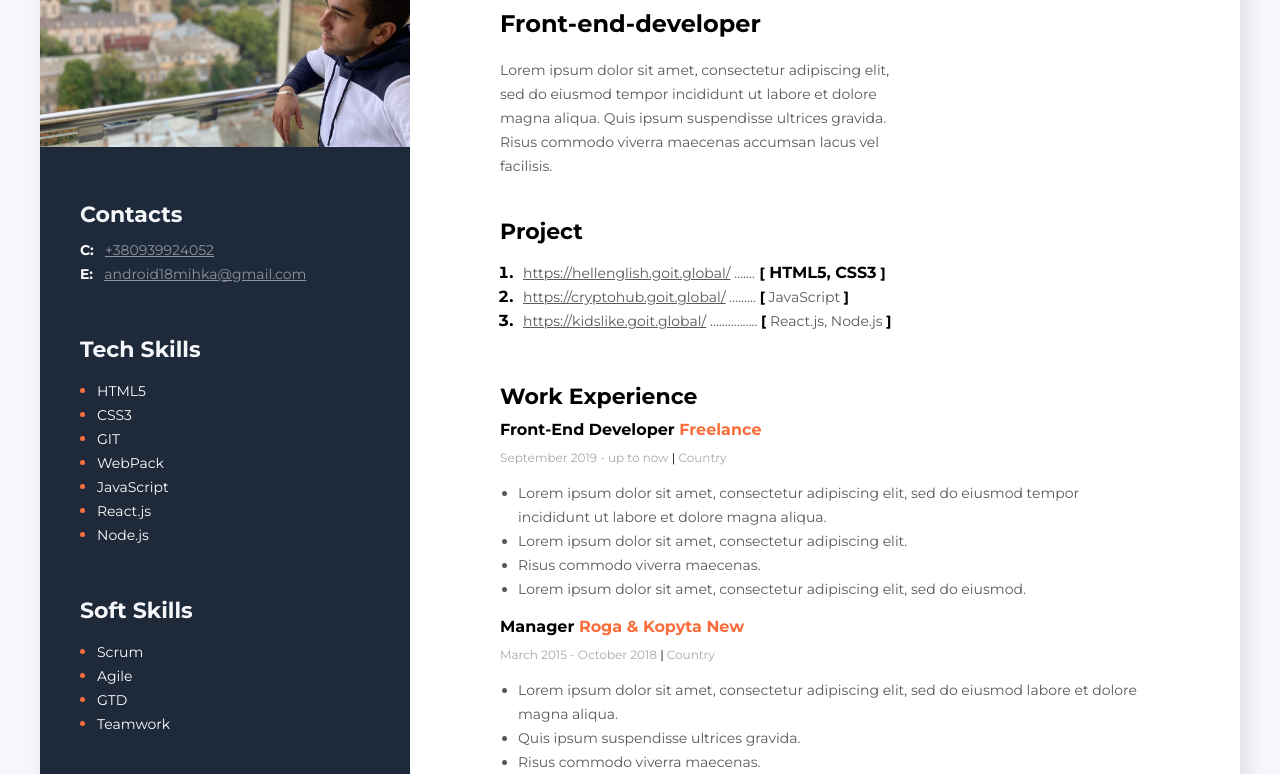
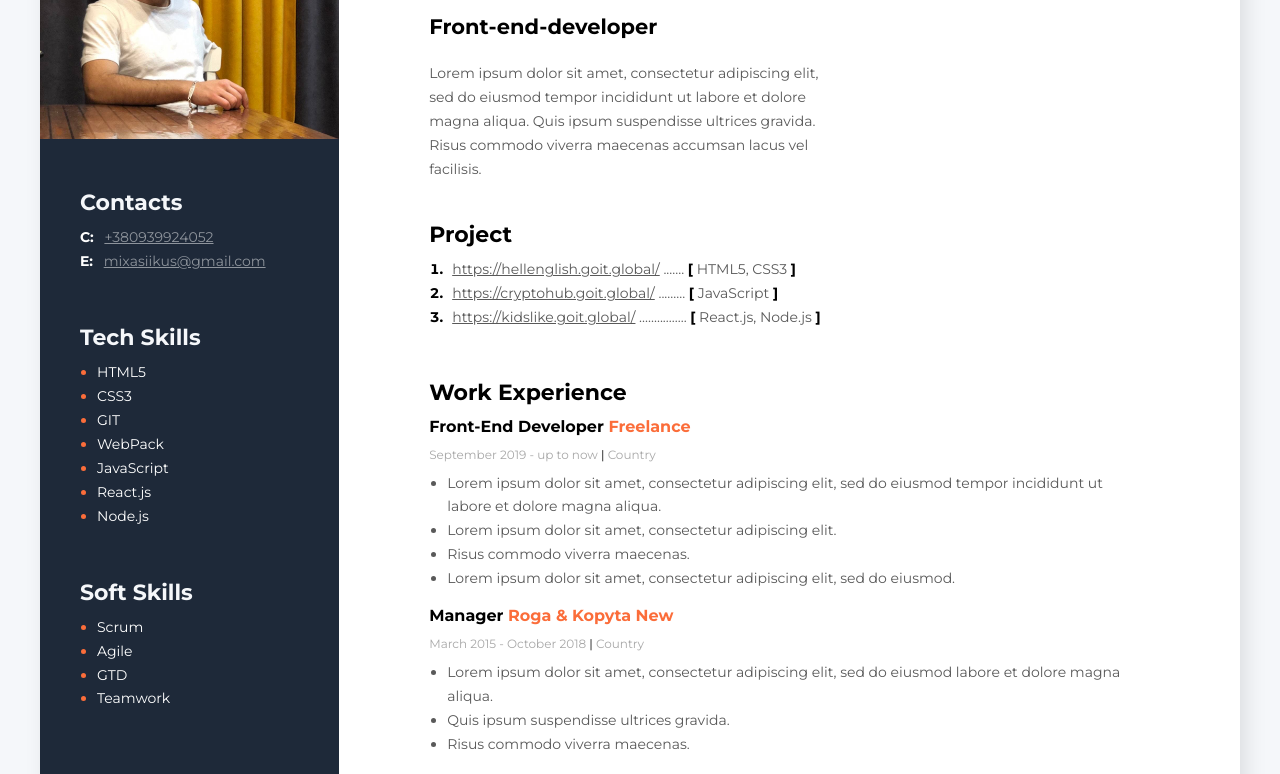
Before and after one commit to Mixasikus/my-resume, a plain HTML site: page index.html in a window 1280 px wide. Shown: the part 211-985 px from the top of the page. Drawn offline with nearby package versions, Linux system fonts and the light colour scheme.

Commit message:
добавил препроцессор sass
исправил ошибки

```diff
--- a/css/style.css
+++ b/css/style.css
@@ -1,22 +1,30 @@
+:root {
+  --primary-text-color: #595959;
+  --title-text-color: #000000;
+  --secondary-title-color: #fb6d3a;
+  --accent-color: #2196f3;
+  --primary-white-color: #ffffff;
+  --background-color-sidebar: #1e2939;
+}
+
 body {
   font-family: 'Montserrat', sans-serif;
-  background-color: #f5f7fa;
+  font-size: 14px;
+  line-height: 1.71;
 }
 
 .about-me-professhion {
-  font-style: normal;
-  font-weight: bold;
-  font-size: 14px;
-  line-height: 17px;
-  color: #000;
+  font-weight: 700;
+  line-height: 1.2;
+  color: var(--title-text-color);
   margin: 0 0 20px 0;
 }
 
-.main-container {
+.container {
   display: flex;
   flex-direction: row-reverse;
   max-width: 1200px;
-  background-color: #fff;
+  background-color: var(--primary-white-color);
   margin: 40px auto;
   box-shadow: 6px 6px 20px rgba(0, 0, 0, 0.1);
 }
@@ -24,106 +32,90 @@ body {
 /* Main content section */
 
 .main-content-title {
-  font-style: normal;
-  font-weight: bold;
+  font-weight: 700;
   font-size: 22px;
-  line-height: 27px;
-  color: #000;
+  line-height: 1.2;
+  color: var(--title-text-color);
   margin-bottom: 10px;
 }
 
-.main-content-section {
+.section {
   padding: 100px 90px;
 }
 
-/* About me section */
+/* About me  */
 
-.about-me-section {
+.about-me {
   margin: 0 0 40px 0;
 }
 
 .about-me-name {
-  font-style: normal;
-  font-weight: bold;
+  font-weight: 700;
   font-size: 45px;
-  line-height: 55px;
-  color: #000;
+  line-height: 1.22;
+  color: var(--title-text-color);
   margin: 0 0 25px 0;
 }
 
 .about-me-description {
   width: 400px;
-  font-style: normal;
-  font-weight: normal;
-  font-size: 14px;
-  line-height: 24px;
-  color: #595959;
+  font-weight: 400;
+  color: var(--primary-text-color);
 }
 
-/* My projects section */
+/* My projects  */
 
-.my-projects-section {
+.my-projects {
   margin: 0 0 50px 0;
 }
 
 .my-projects-list {
-  padding: 0 0 0 18px;
+  margin: 0 0 0 18px;
 }
 
 .my-projects-item {
-  color: #000;
-  font-weight: bold;
+  color: var(--title-text-color);
+  font-weight: 700;
 }
 
 .my-projects-link {
-  color: #595959;
-  font-style: normal;
-  font-weight: normal;
-  font-size: 14px;
-  line-height: 24px;
+  color: var(--primary-text-color);
+  font-weight: 400;
 }
 .my-projects-text {
-  color: #595959;
-  font-style: normal;
-  font-weight: normal;
-  font-size: 14px;
-  line-height: 24px;
+  color: var(--primary-text-color);
+  font-weight: 400;
   margin-left: 5px;
 }
 
 .my-projects-brecket {
-  font-style: normal;
-  font-weight: bold;
-  font-size: 14px;
-  line-height: 24px;
-  color: #000;
+  font-weight: 700;
+  color: var(--title-text-color);
 }
 
 /* My work experiense */
 
 .my-work-experiense-position {
-  font-style: normal;
-  font-weight: bold;
+  font-weight: 700;
   font-size: 16px;
-  line-height: 20px;
+  line-height: 1.25;
   margin: 0 0 10px 0;
 }
 
 .my-work-experiense-position-period {
-  font-style: normal;
-  font-weight: normal;
+  font-weight: 400;
   font-size: 12px;
-  line-height: 15px;
+  line-height: 1.25;
   color: #a8a8a8;
   margin: 0 0 10px 0;
 }
 
 .my-work-experiense-company {
-  color: #fb6d3a;
+  color: var(--secondary-title-color);
 }
 
 .my-work-experiense-divider {
-  color: #000;
+  color: var(--title-text-color);
 }
 
 .my-work-experiense-duties {
@@ -131,70 +123,59 @@ body {
 }
 
 .my-work-experiense-duty {
-  font-style: normal;
-  font-weight: normal;
-  font-size: 14px;
-  line-height: 24px;
-  color: #595959;
+  font-weight: 400;
+  color: var(--primary-text-color);
 }
 
-.my-work-experiense-company-block {
+.my-work-one {
   margin: 0 0 15px 0;
 }
 
-.my-work-experiense-company-two {
+.my-work-two {
   margin: 0 0 20px 0;
 }
 
-.my-work-experiense-company-three {
+.my-work-three {
   margin: 0 0 40px 0;
 }
 
 /* My education */
 
 .my-education-in-university {
-  color: #fb6d3a;
+  color: var(--secondary-title-color);
 }
 
 /* Sidebar section */
 
 .sidebar-section {
-  background-color: #1e2939;
+  background-color: var(--background-color-sidebar);
   width: 370px;
   padding: 40px 0;
-}
-.my-foto {
-  width: 370px;
 }
 
 .contact-section,
 .tech-skills-section,
-.soft-skills-section {
+.soft-skills {
   margin: 50px 0 0 40px;
 }
 
 .sidebar-title {
-  font-style: normal;
-  font-weight: bold;
+  font-weight: 700;
   font-size: 22px;
-  line-height: 27px;
+  line-height: 1.23;
   color: #f5f7fa;
   margin-bottom: 10px;
 }
 /* Contact section */
 
 .contacts-section-type {
-  font-weight: bold;
-  font-size: 14px;
-  line-height: 24px;
-  color: #fff;
+  font-weight: 700;
+  color: var(--primary-white-color);
   margin-right: 7px;
 }
 
 .contacts-section-link {
-  font-weight: normal;
-  font-size: 14px;
-  line-height: 24px;
+  font-weight: 400;
   color: #8e949c;
 }
 /* Tech skills section */
@@ -204,14 +185,10 @@ body {
 }
 
 .tech-skills-item {
-  color: #fb6d3a;
+  color: var(--secondary-title-color);
 }
 .tech-skills-item-text {
-  font-style: normal;
-  font-weight: normal;
-  font-size: 14px;
-  line-height: 24px;
-  color: #fff;
+  color: var(--primary-white-color);
 }
 
 /* Soft skills section */
@@ -221,12 +198,10 @@ body {
 }
 
 .soft-skills-item {
-  color: #fb6d3a;
+  color: var(--secondary-title-color);
 }
 
 .soft-skills-item-text {
-  font-weight: normal;
-  font-size: 14px;
-  line-height: 24px;
-  color: #fff;
+  font-weight: 400;
+  color: var(--primary-white-color);
 }
--- a/index.html
+++ b/index.html
@@ -11,15 +11,23 @@
       href="https://fonts.googleapis.com/css2?family=Montserrat:ital,wght@0,400;0,700;1,400;1,700&display=swap"
       rel="stylesheet"
     />
+    <link
+      rel="stylesheet"
+      href="https://cdnjs.cloudflare.com/ajax/libs/modern-normalize/1.1.0/modern-normalize.min.css"
+      integrity="sha512-wpPYUAdjBVSE4KJnH1VR1HeZfpl1ub8YT/NKx4PuQ5NmX2tKuGu6U/JRp5y+Y8XG2tV+wKQpNHVUX03MfMFn9Q=="
+      crossorigin="anonymous"
+      referrerpolicy="no-referrer"
+    />
+    <link rel="stylesheet" href="./css/main.min.css" />
     <link rel="stylesheet" href="css/style.css" />
   </head>
   <body>
     <!-- Main cotainer -->
-    <div class="main-container">
+    <div class="container">
       <!-- Main content section -->
-      <div class="main-content-section">
+      <div class="section">
         <!-- About me section -->
-        <div class="about-me-section">
+        <section class="about-me">
           <h1 class="about-me-name">Michael Rudenko</h1>
           <h2 class="about-me-profession">Front-end-developer</h2>
           <p class="about-me-description">
@@ -27,10 +35,10 @@
             incididunt ut labore et dolore magna aliqua. Quis ipsum suspendisse ultrices gravida.
             Risus commodo viverra maecenas accumsan lacus vel facilisis.
           </p>
-        </div>
+        </section>
 
-        <!-- My progects section -->
-        <div class="my-projects-section">
+        <!-- My progects -->
+        <section class="my-projects">
           <h3 class="main-content-title">Project</h3>
           <ol class="my-projects-list">
             <li class="my-projects-item">
@@ -38,13 +46,10 @@
                 <a href="https://hellenglish.goit.global/" class="my-projects-link"
                   >https://hellenglish.goit.global/</a
                 >
-                .......</span
-              >
-              <span class="my-projects-brecket">[</span> HTML5, CSS3<span
-                class="my-projects-brecket"
-              >
-                ]</span
-              >
+                .......
+                <span class="my-projects-brecket">[</span> HTML5, CSS3
+                <span class="my-projects-brecket">]</span>
+              </span>
             </li>
             <li class="my-projects-item">
               <span class="my-projects-text">
@@ -67,14 +72,14 @@
               </span>
             </li>
           </ol>
-        </div>
+        </section>
 
-        <!--My work experiense section-->
-        <section class="my-work-experiense-section">
+        <!--My work-->
+        <section class="my-work-experiense">
           <h3 class="main-content-title">Work Experience</h3>
 
           <!-- Company 1 -->
-          <div class="my-work-experiense-company-block">
+          <div class="my-work-one">
             <h4 class="my-work-experiense-position">
               Front-End Developer <span class="my-work-experiense-company">Freelance</span>
             </h4>
@@ -98,7 +103,7 @@
           </div>
 
           <!-- Company 2 -->
-          <div class="my-work-experiense-company-two">
+          <div class="my-work-two">
             <h4 class="my-work-experiense-position">
               Manager <span class="my-work-experiense-company">Roga & Kopyta New</span>
             </h4>
@@ -117,7 +122,7 @@
           </div>
 
           <!-- Company 3 -->
-          <div class="my-work-experiense-company-three">
+          <div class="my-work-three">
             <h4 class="my-work-experiense-position">
               Manager <span class="my-work-experiense-company">Roga & Kopyta LLC</span>
             </h4>
@@ -134,8 +139,8 @@
             </ul>
           </div>
 
-          <!--My education section-->
-          <div class="my-education-section-block">
+          <!--My education -->
+          <div class="my-education">
             <h2 class="main-content-title">Education</h2>
             <h3>
               <span class="my-education-in-university"
@@ -150,9 +155,9 @@
         </section>
       </div>
 
-      <!--sidebar section-->
+      <!--sidebar-->
       <aside class="sidebar-section">
-        <img class="my-foto" src="img/photo.jpg" alt="my photo" />
+        <img src="img/my-foto.jpg" alt="my photo" width="370" height="354" />
 
         <!-- contacts section -->
         <section class="contact-section">
@@ -163,13 +168,13 @@
           </div>
           <div>
             <span class="contacts-section-type">E:</span>
-            <a class="contacts-section-link" href="mailto:android18mihka@gmail.com"
-              >android18mihka@gmail.com</a
+            <a class="contacts-section-link" href="mailto:mixasiikus@gmail.com"
+              >mixasiikus@gmail.com</a
             >
           </div>
         </section>
 
-        <!-- tech skills section -->
+        <!-- tech skills  -->
         <section class="tech-skills-section">
           <h3 class="sidebar-title">Tech Skills</h3>
           <ul class="tech-skills-list">
@@ -183,8 +188,8 @@
           </ul>
         </section>
 
-        <!-- soft skills section -->
-        <section class="soft-skills-section">
+        <!-- soft skills  -->
+        <section class="soft-skills">
           <h3 class="sidebar-title">Soft Skills</h3>
           <ul class="soft-skills-list">
             <li class="soft-skills-item"><span class="soft-skills-item-text">Scrum</span></li>
--- /dev/null
+++ b/sass/base/_commom.scss
@@ -0,0 +1,4 @@
+body {
+  font-family: 'Montserrat', sans-serif;
+  background-color: #f5f7fa;
+}
--- /dev/null
+++ b/sass/base/_reset.scss
@@ -0,0 +1,16 @@
+ul,
+ol {
+  margin: 0;
+  padding: 0;
+}
+
+button {
+  cursor: pointer;
+}
+
+img {
+  max-width: 100%;
+  width: 100%;
+  display: block;
+  height: auto;
+}
--- /dev/null
+++ b/sass/main.scss
@@ -0,0 +1,2 @@
+@import './base/reset';
+@import './base/commom';
--- /dev/null
+++ b/sass/utils/_variables.scss
@@ -0,0 +1,2 @@
+:root {
+}
```
Also changed, not shown: css/main.css (added), css/main.min.css (added), img/my-foto.jpg (added), img/photo.jpg (deleted), 2 other files.
